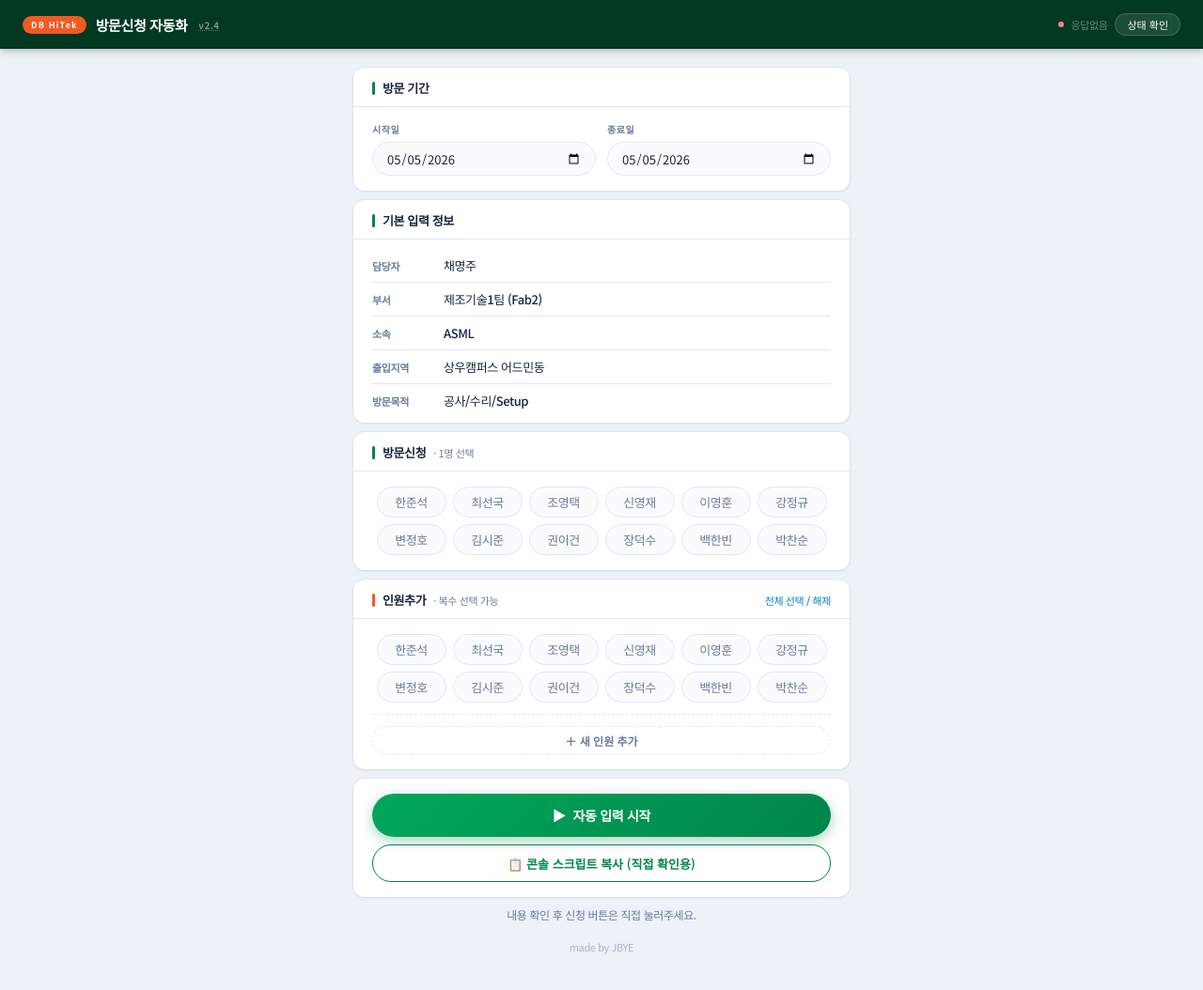
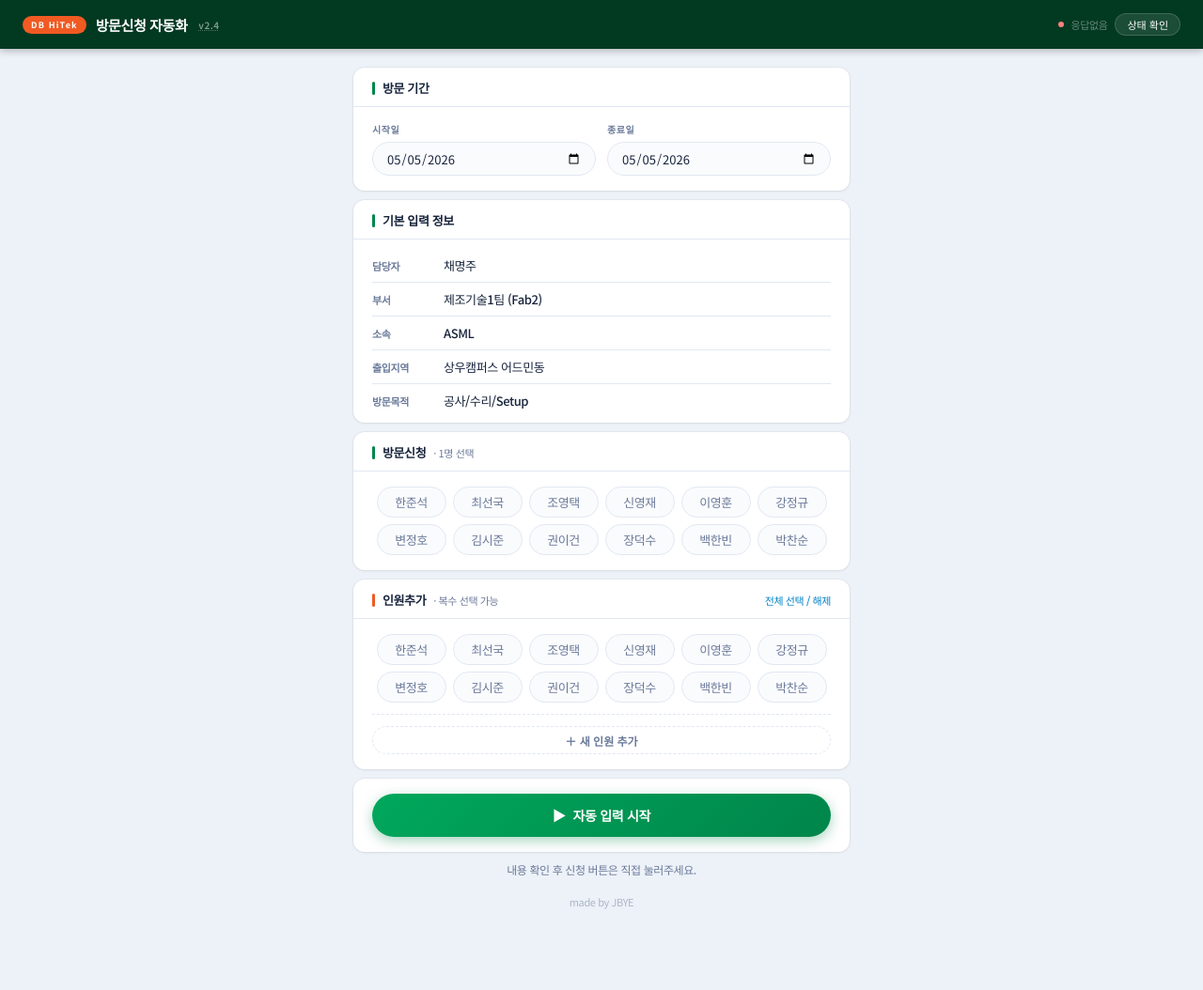
Before and after one commit to jbyeon1003-code/DBvisit, a website: page public/index.html in a window 1280 px wide. Shown: the whole page at 94% size. Drawn offline with Linux system fonts and the light colour scheme; no server answers.

Commit message:
feat: 콘솔 스크립트 복사 버튼 숨김

```diff
--- a/public/index.html
+++ b/public/index.html
@@ -685,7 +685,7 @@
         <span id="runIcon">▶</span>
         <span id="runText">자동 입력 시작</span>
       </button>
-      <button class="btn-copy" onclick="copyScript()">📋 콘솔 스크립트 복사 (직접 확인용)</button>
+      <button class="btn-copy" onclick="copyScript()" style="display:none">📋 콘솔 스크립트 복사 (직접 확인용)</button>
       <div class="how-to" id="howTo">
         <strong>사용 방법</strong><br>
         1. <a href="https://ims.dbhitek.com" target="_blank" style="color:#0369A1">ims.dbhitek.com</a> 접속<br>
```
